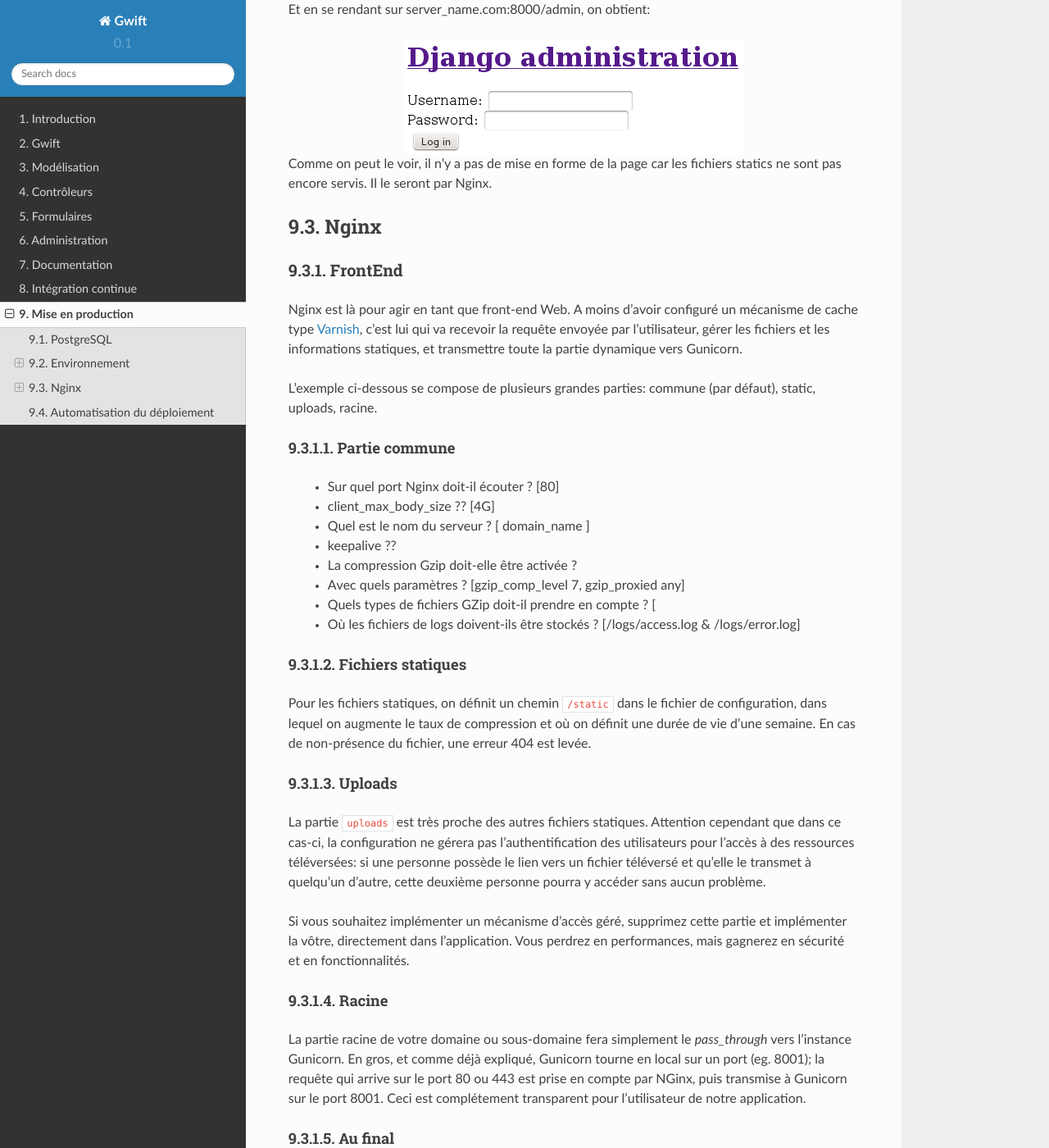
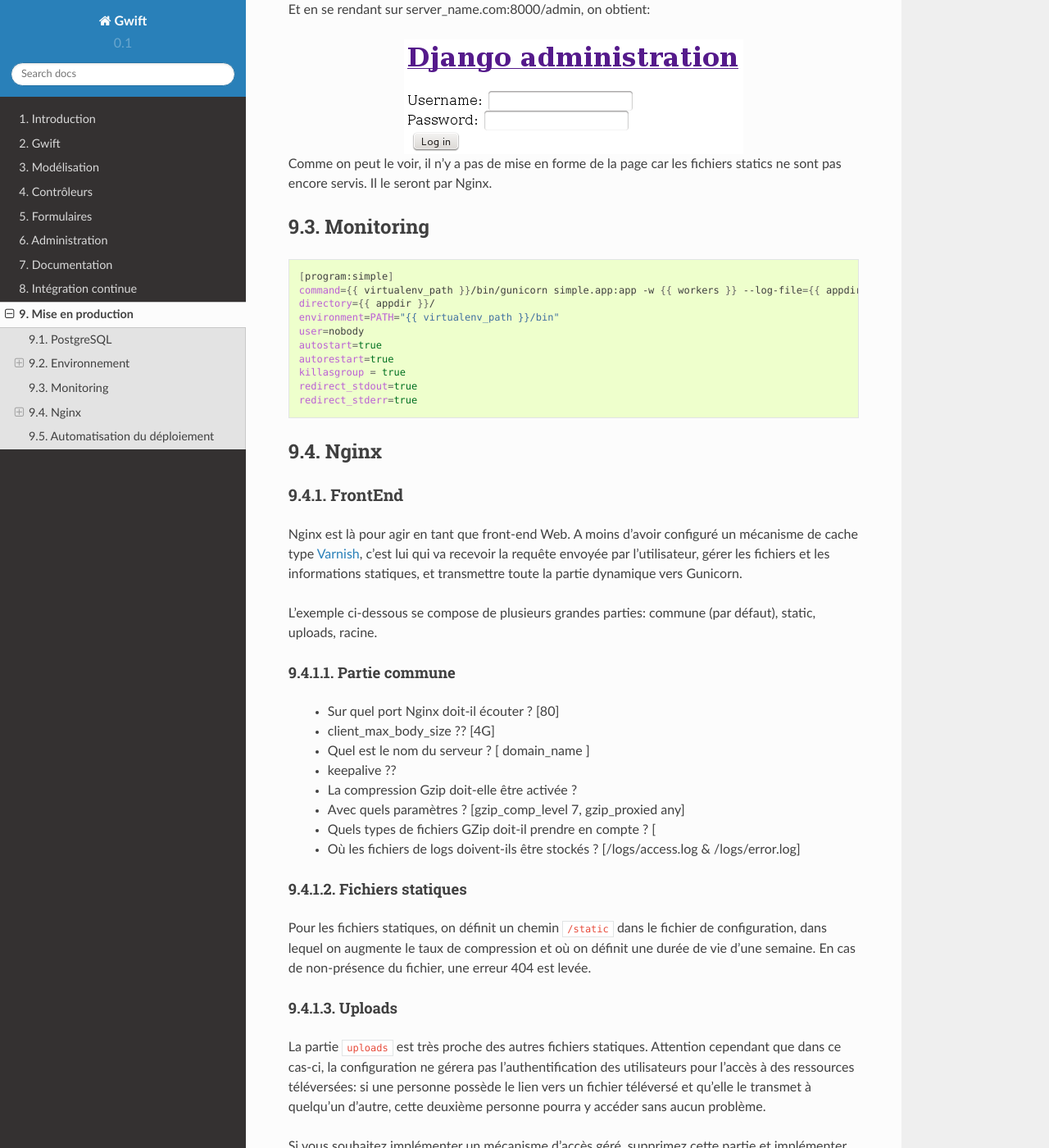
Before and after one commit to Grimbox/gwift-book, a Sphinx documentation site: the page built from source/production.rst, in a window 1280 px wide and 1400 px high, scrolled down 3722 px. Shown: the whole window at 82% size. Built offline with Sphinx 7.4.7 and the Read the Docs theme 2.0.0, drawn with Linux system fonts in a browser that asks for light colours; some of the changed text lies outside the part shown.

Commit message:
add supervisord template config

```diff
--- a/source/production.rst
+++ b/source/production.rst
@@ -27,5 +27,6 @@ Ne pas oublier la génération des fichiers statiques !
 .. include:: production/postgresql.rst
 .. include:: production/environment.rst
 .. include:: production/gunicorn.rst
+.. include:: production/monitoring.rst
 .. include:: production/nginx.rst
 .. include:: production/fabric.rst
--- /dev/null
+++ b/source/production/monitoring.rst
@@ -0,0 +1,16 @@
+**********
+Monitoring
+**********
+
+.. code-block:: shell
+
+    [program:simple]
+    command={{ virtualenv_path }}/bin/gunicorn simple.app:app -w {{ workers }} --log-file={{ appdir }}/logs/gunicorn.log --bind 127.0.0.1:{{ proxy_port }}
+    directory={{ appdir }}/
+    environment=PATH="{{ virtualenv_path }}/bin"
+    user=nobody
+    autostart=true
+    autorestart=true
+    killasgroup = true
+    redirect_stdout=true
+    redirect_stderr=true
```
